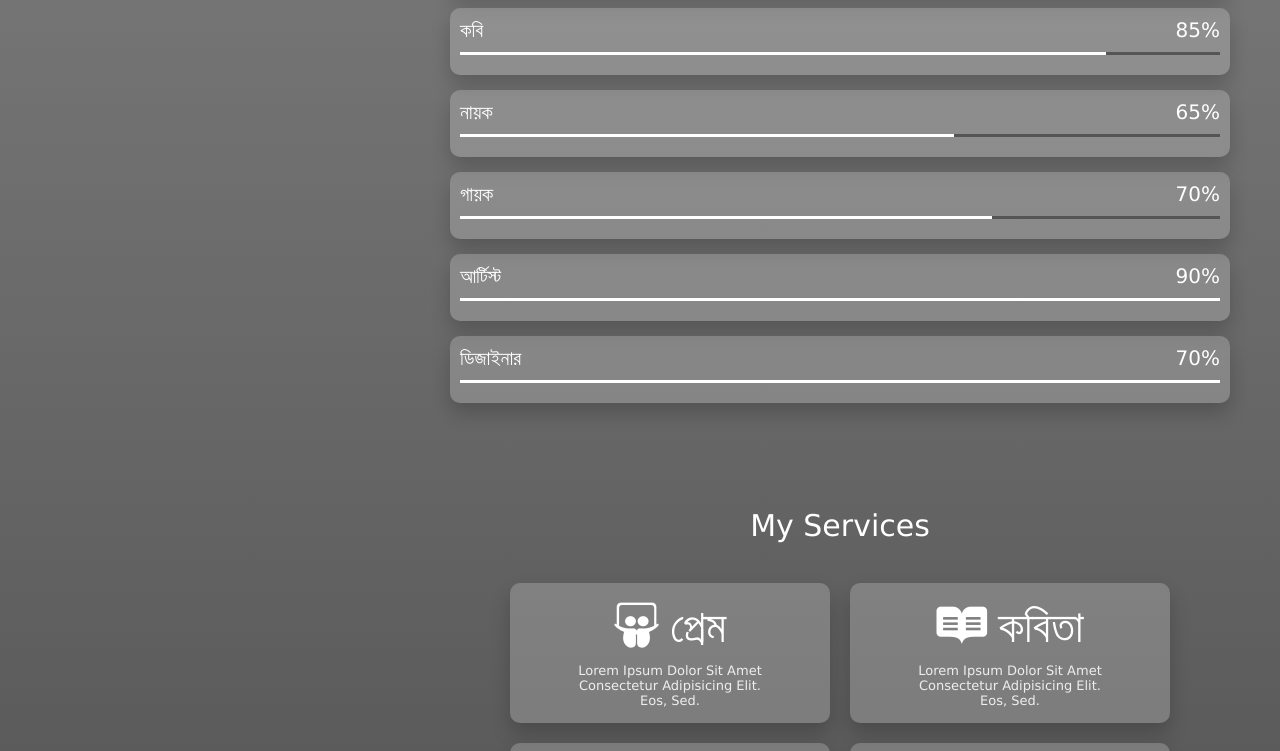
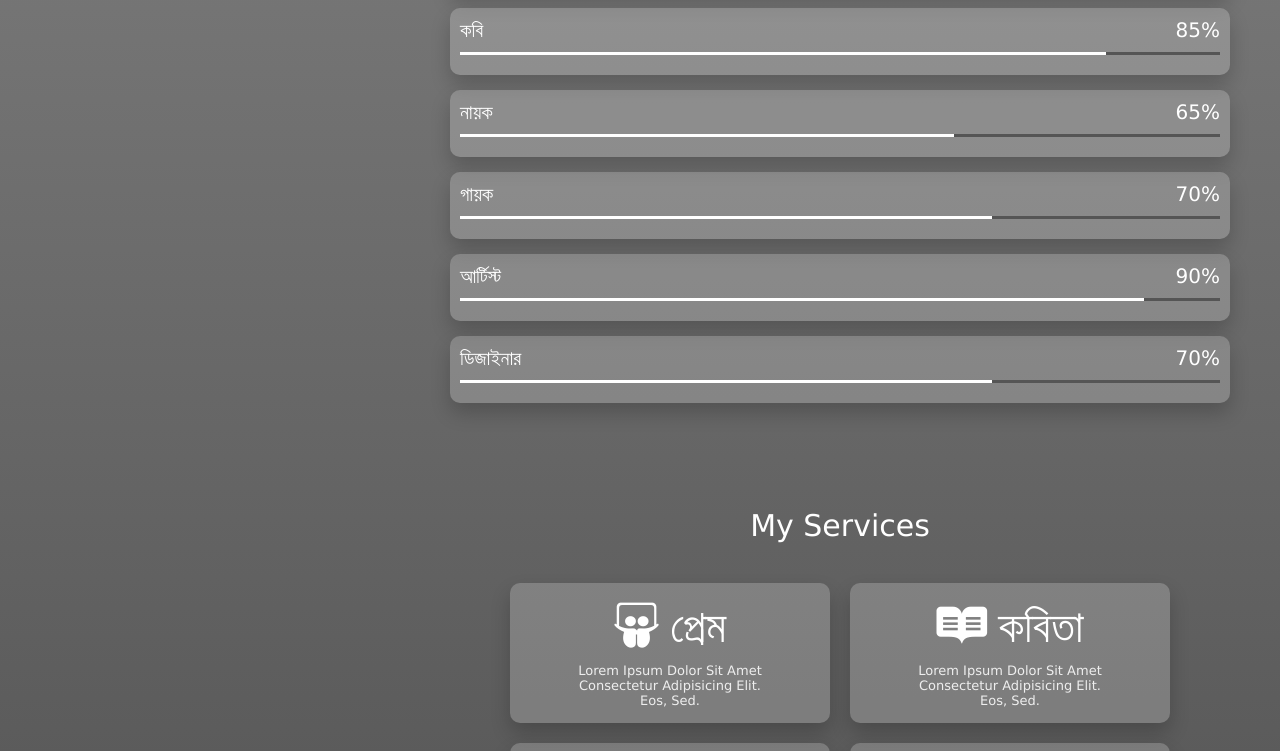
Before and after one commit to Arko-2020/konok, a plain HTML site: page index.html in a window 1280 px wide. Shown: the part 1098-1849 px from the top of the page. Drawn offline with nearby package versions, Linux system fonts and the light colour scheme.

Commit message:
Update style.css

```diff
--- a/css/style.css
+++ b/css/style.css
@@ -376,6 +376,12 @@ header .navbar ul li a:hover{
 .about .skills .progress:nth-child(4) .bar span{
     width:70%;
 }
+.about .skills .progress:nth-child(5) .bar span{
+    width:90%;
+}
+.about .skills .progress:nth-child(6) .bar span{
+    width:70%;
+}
 /* End About Section CSS */
 
 /* Start Service Section CSS */
```
